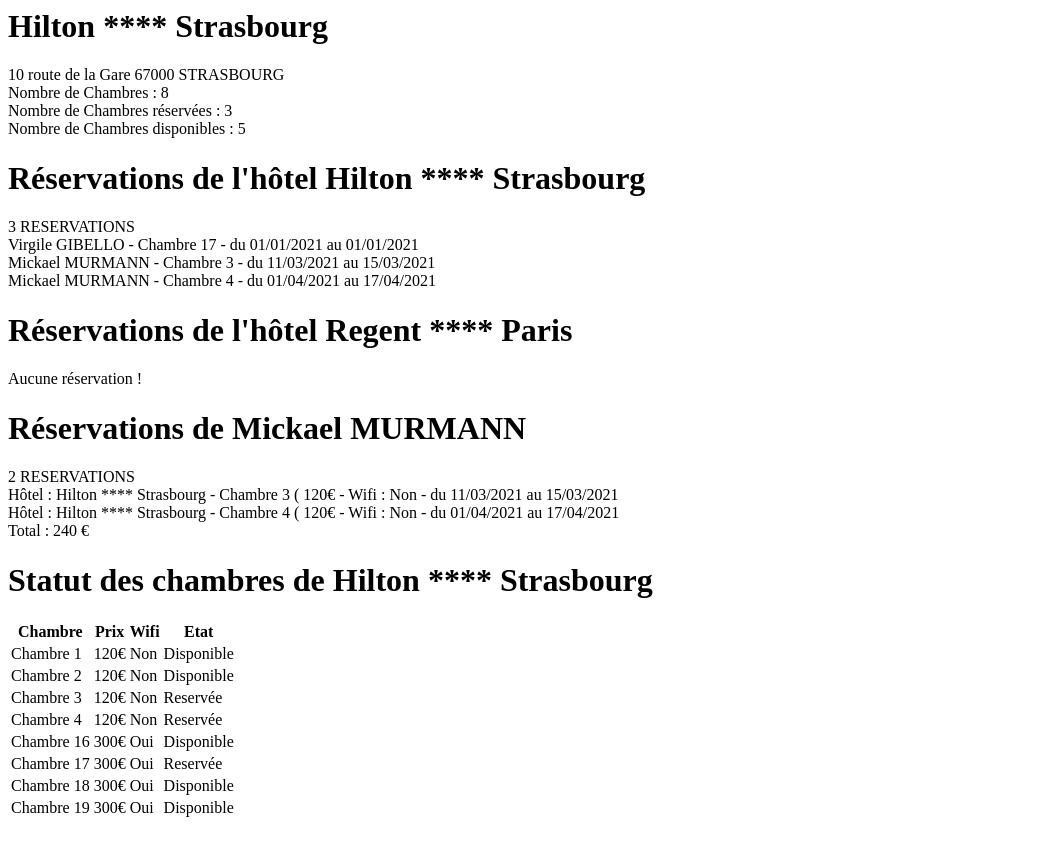
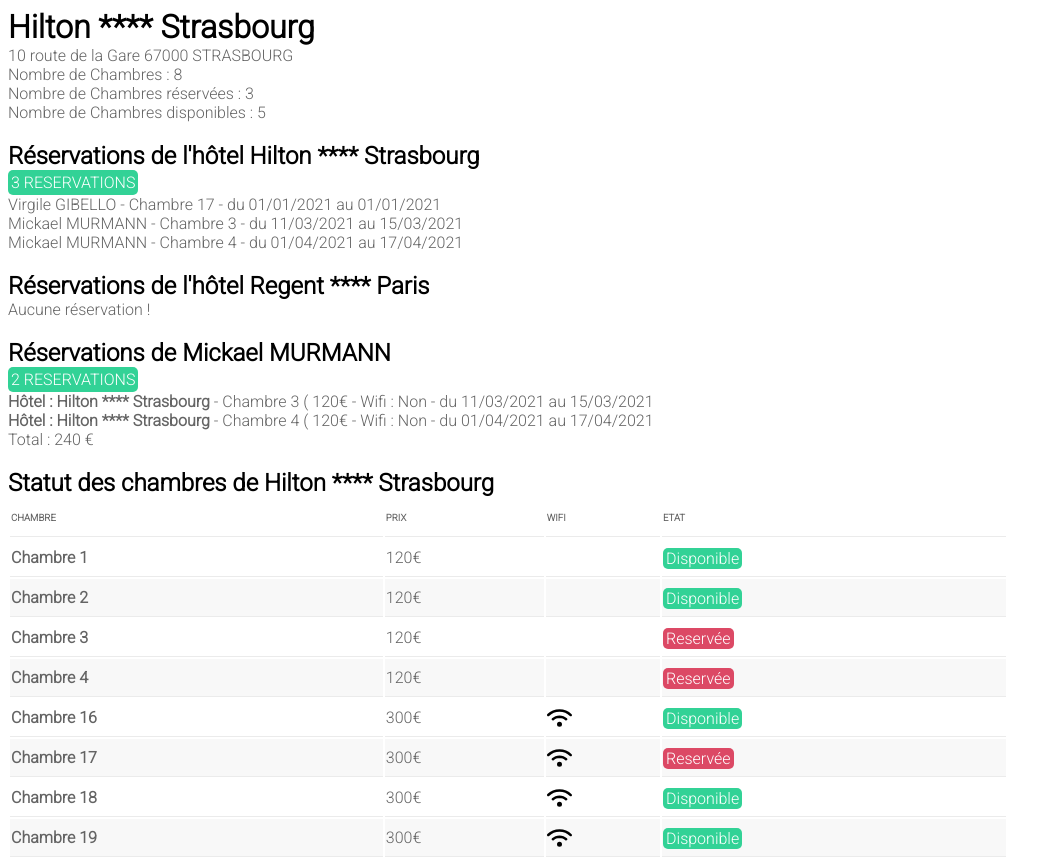
Before and after one commit to Xaphan67/POO-Hotel, a PHP site: page / in a window 1280 px wide. Shown: the whole page, without its empty margins (0-1061 px from the left). Before the commit the page ends 817 px from the top, so only its background shows below. Run offline with PHP 8.4, Linux system fonts and the light colour scheme.

Commit message:
Ajout style.css

```diff
--- a/client.php
+++ b/client.php
@@ -49,11 +49,11 @@ class Client
         $totalReservations = count($this->_reservations);
         $formatter = new IntlDateFormatter('fr_FR', IntlDateFormatter::SHORT, IntlDateFormatter::NONE);
 
-        $result = "<h1>Réservations de $this</h1>";
+        $result = "<h2>Réservations de $this</h2>";
 
         if ($totalReservations >= 1)
         {
-            $result .= $totalReservations . " RESERVATIONS</br>";
+            $result .= '<div class="bg-green">' . $totalReservations . " RESERVATIONS</div><p>";
             $totalPrix = 0;
 
             foreach ($this->_reservations as $reservation)
@@ -61,10 +61,10 @@ class Client
                 $chambre = $reservation->getChambre();
                 $wifi = $chambre->getWifi() ? "Oui" : "Non";
                 $totalPrix += $chambre->getPrix();
-                $result .= "Hôtel : " . $reservation->getChambre()->getHotel() . " - Chambre " . $chambre->getNumero() . " ( " . $chambre->getPrix() . "€ - Wifi : " . $wifi . " - du " . $formatter->format($reservation->getDateDebut()) . " au " . $formatter->format($reservation->getDateFin()) . "</br>";
+                $result .= "<b>Hôtel : " . $reservation->getChambre()->getHotel() . "</b> - Chambre " . $chambre->getNumero() . " ( " . $chambre->getPrix() . "€ - Wifi : " . $wifi . " - du " . $formatter->format($reservation->getDateDebut()) . " au " . $formatter->format($reservation->getDateFin()) . "</br>";
             }
 
-            $result .= "Total : $totalPrix €</br>";
+            $result .= "Total : $totalPrix €</p>";
         }
         else
         {
--- a/hotel.php
+++ b/hotel.php
@@ -81,10 +81,10 @@ class Hotel
         $nbChambres = count($this->_chambres);
         $nbChambresReservees = count($this->_reservations);
 
-        $result = "<h1>$this</h1>" . $this->_adresse . " " . $this->_cp . " " . $this->_ville . "</br>" .
+        $result = "<h1>$this</h1><p>" . $this->_adresse . " " . $this->_cp . " " . $this->_ville . "</br>" .
         "Nombre de Chambres : $nbChambres</br>" .
         "Nombre de Chambres réservées : $nbChambresReservees</br>" .
-        "Nombre de Chambres disponibles : " . ($nbChambres - $nbChambresReservees);
+        "Nombre de Chambres disponibles : " . ($nbChambres - $nbChambresReservees) . "</p>";
 
         return $result;
     }
@@ -95,19 +95,21 @@ class Hotel
         $totalReservations = count($this->_reservations);
         $formatter = new IntlDateFormatter('fr_FR', IntlDateFormatter::SHORT, IntlDateFormatter::NONE);
 
-        $result = "<h1>Réservations de l'hôtel $this</h1>";
+        $result = "<h2>Réservations de l'hôtel $this</h2>";
 
         if ($totalReservations >= 1)
         {
-            $result .= $totalReservations . " RESERVATIONS</br>";
+            $result .= '<div class="bg-green">' . $totalReservations . " RESERVATIONS</div><p>";
             foreach ($this->_reservations as $reservation)
             {
                 $result .= $reservation->getClient() . " - Chambre " . $reservation->getChambre()->getNumero() . " - du " . $formatter->format($reservation->getDateDebut()) . " au " . $formatter->format($reservation->getDateFin()) . "</br>";
             }
+
+            $result .= "</p>";
         }
         else
         {
-            $result .= "Aucune réservation !";
+            $result .= "<p>Aucune réservation !</p>";
         }
 
         return $result;
@@ -118,26 +120,26 @@ class Hotel
     {
         usort($this->_chambres, array($this, "TriParChambre"));
 
-        $result = "<h1>Statut des chambres de $this</h1>
+        $result = "<h2>Statut des chambres de $this</h2>
         <table>
             <thead>
                 <tr>
-                    <th >Chambre</th>
-                    <th >Prix</th>
-                    <th >Wifi</th>
-                    <th >Etat</th>
+                    <th >CHAMBRE</th>
+                    <th >PRIX</th>
+                    <th >WIFI</th>
+                    <th >ETAT</th>
                 </tr>
             </thead>
         <tbody>";
 
         foreach ($this->_chambres as $chambre)
         {
-            $wifi = $chambre->getWifi() ? "Oui" : "Non";
-            $disponible = $chambre->getDisponible() ? "Disponible" : "Reservée";
+            $wifi = $chambre->getWifi() ? '<img src="wifi-solid.svg" alt="A Wifi icon" height="20px">' : "";
+            $disponible = $chambre->getDisponible() ? '<div class="bg-green-small">Disponible' : '<div class="bg-red-small">Reservée';
 
             $result .= "
             <tr>
-                <td>Chambre " . $chambre->getNumero() . "</td>
+                <td><b>Chambre " . $chambre->getNumero() . "</b></td>
                 <td>" . $chambre->getPrix() . "€</td>
                 <td>$wifi</td>
                 <td>$disponible</td>
--- a/index.php
+++ b/index.php
@@ -1,3 +1,14 @@
+<!doctype html>
+<html lang="fr">
+    <head>
+        <meta charset="utf-8">
+        <title>POO Hotel</title>
+        <link rel="stylesheet" href="style.css">
+        <style>
+            @import url('https://fonts.googleapis.com/css2?family=Roboto:wght@100;300&display=swap');
+        </style>
+    </head>
+    <body>
         <?php
 
         // Auto-load des fichiers contenant les classes requises
@@ -43,3 +54,6 @@ echo $client2->afficherReservations();
 
         // Afficher le statut des chambres d'un hôtel
         echo $hotel1->afficherStatut();
+        ?>
+    </body>
+</html>
--- /dev/null
+++ b/style.css
@@ -0,0 +1,78 @@
+* {
+    font-family: 'Roboto', sans-serif;
+}
+
+h1 {
+    color: black;
+    margin: 0px;
+}
+
+h2 {
+    color: black;
+    margin-bottom: 0px;
+}
+
+p {
+    color: rgb(100, 100, 100);
+    margin: 0px;
+}
+
+table {
+    table-layout: auto;
+    width: 100%;
+    max-width: 1000px;
+}
+
+td,
+th {
+    border-bottom: 1px solid #EBEBEB;
+}
+
+th {
+    color: rgb(100, 100, 100);
+    font-size: 0.6em;
+    text-align: left;
+}
+
+img {
+    vertical-align: middle;
+}
+
+tr {
+    color: rgb(100, 100, 100);
+    line-height: 35px;
+}
+
+tr:nth-child(even) {
+    background: #F8F8F8;
+}
+
+.bg-green {
+    background-color: #32D296;
+    color: white;
+    display: inline-block;
+    border-radius: 5px;
+    padding: 3px;
+}
+
+.bg-green-small {
+    background-color: #32D296;
+    padding: 3px;
+    color: white;
+    display: inline-block;
+    vertical-align: middle;
+    border-radius: 5px;
+    height: 15px;
+    line-height: 1;
+}
+
+.bg-red-small {
+    background-color: #DC4965;
+    padding: 3px;
+    color: white;
+    display: inline-block;
+    vertical-align: middle;
+    border-radius: 5px;
+    height: 15px;
+    line-height: 1;
+}
```
Also changed, not shown: wifi-solid.svg (added). Lines whose indentation alone changed are shown as unchanged.
